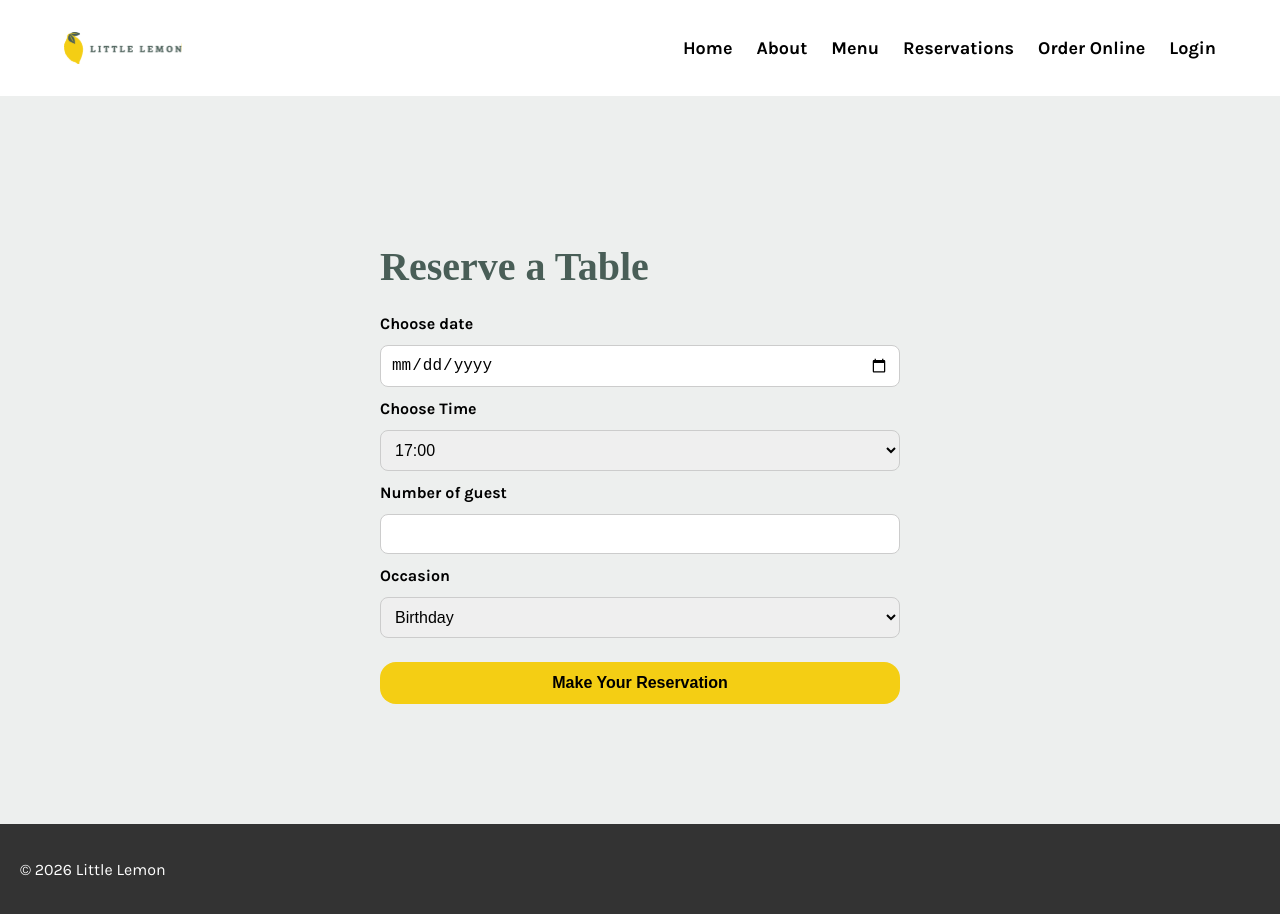
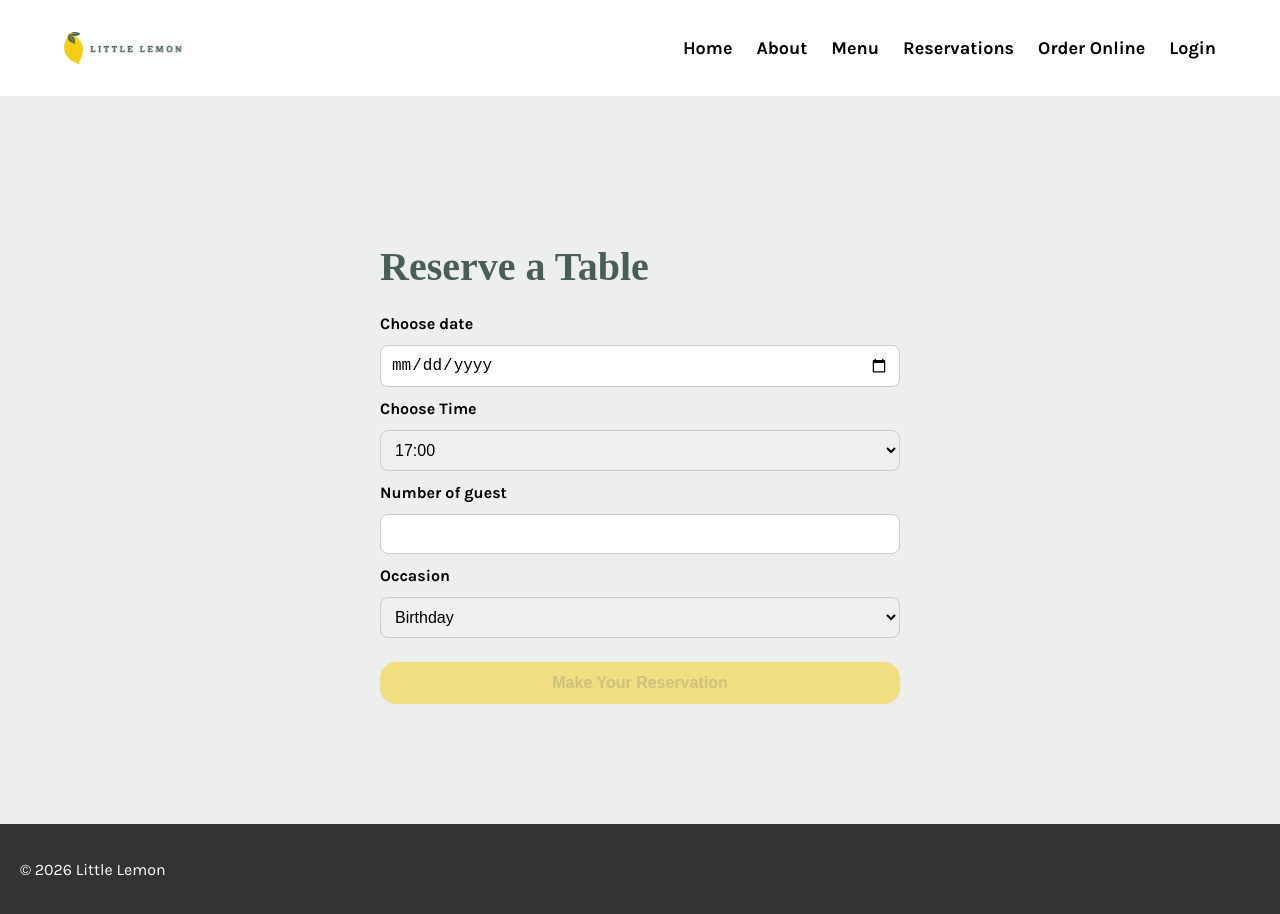
Before and after one commit to jayyy2114/little-lemon, a React (Create React App) app: page /reservations in a window 1280 px wide. Built offline with nearby package versions, Linux system fonts and the light colour scheme; a web font is replaced by a local one.

Commit message:
Add HTML5and client-side form validation

```diff
--- a/src/BookingPage.js
+++ b/src/BookingPage.js
@@ -16,6 +16,8 @@ function BookingPage({ availableTimes, dispatch, submitForm }) {
     e.preventDefault();
     submitForm(formData);
   };
+  const isFormValid =
+    formData.date !== "" && formData.guests >= 1 && formData.guests <= 10;
 
   return (
     <div className="booking-page">
@@ -49,8 +51,8 @@ function BookingPage({ availableTimes, dispatch, submitForm }) {
         <label htmlFor="guest">Number of guest </label>
         <input
           type="number"
-          id="guest"
-          name="guest"
+          id="guests"
+          name="guests"
           min="1"
           max="10"
           value={formData.guests}
@@ -68,7 +70,16 @@ function BookingPage({ availableTimes, dispatch, submitForm }) {
           <option>Birthday </option>
           <option>Anniversary</option>
         </select>
-        <button type="submit">Make Your Reservation</button>
+        <button
+          type="submit"
+          disabled={!isFormValid}
+          style={{
+            opacity: isFormValid ? 1 : 0.5,
+            cursor: isFormValid ? "pointer" : "not-allowed",
+          }}
+        >
+          Make Your Reservation
+        </button>
       </form>
     </div>
   );
```
